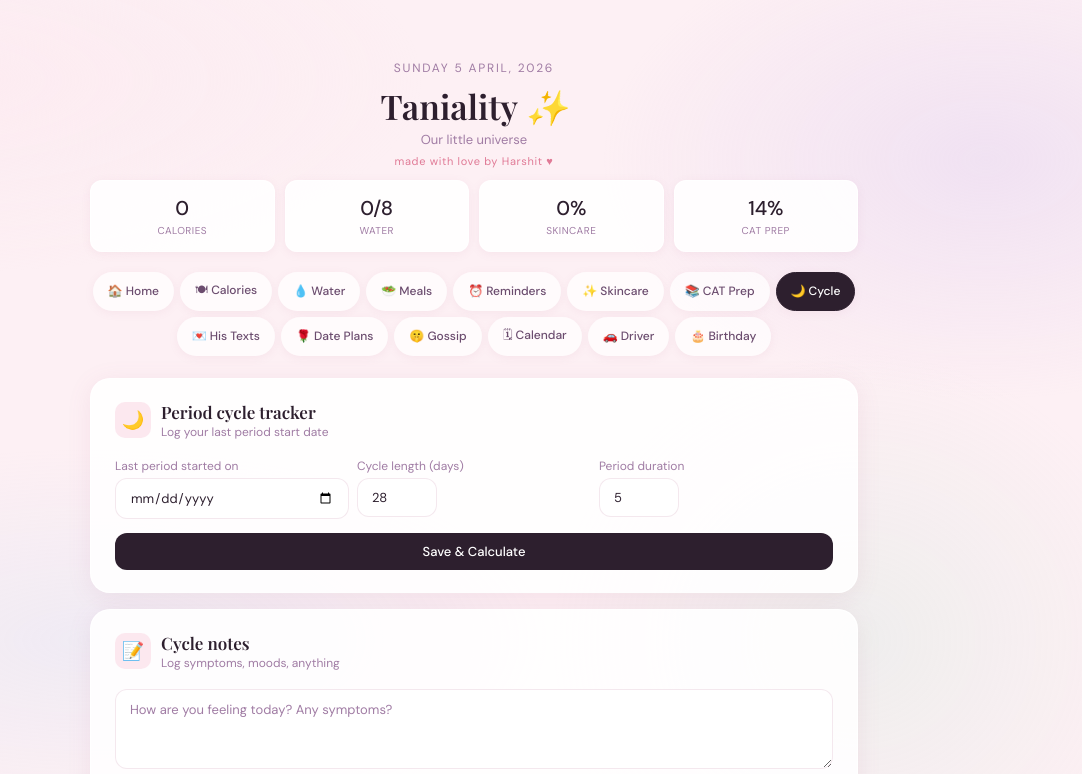
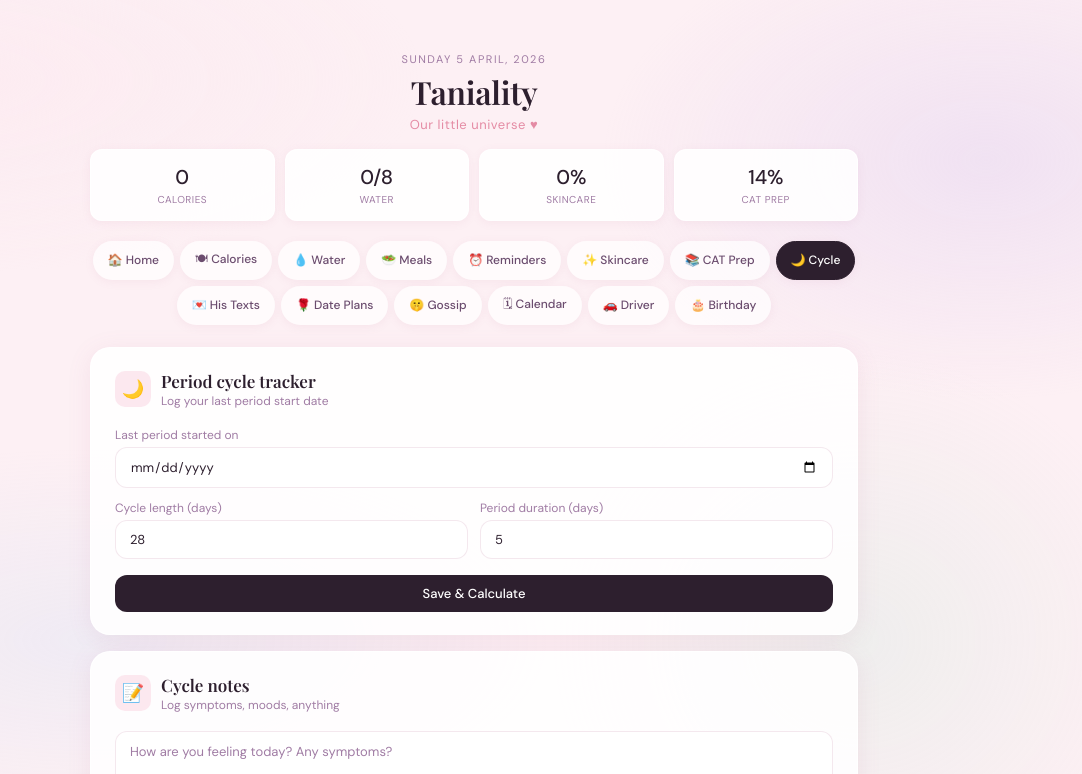
Before and after one commit to HarshitN12/taniality, a plain HTML site: page index.html in a window 1280 px wide. Both pictures are taken after a click on the button "🌙 Cycle". Shown: the top 774 px of the page, without its empty margins (166-1248 px from the left). Drawn offline with nearby package versions, Linux system fonts and the light colour scheme; a web font is replaced by a local one.

Commit message:
Update index.html

```diff
--- a/index.html
+++ b/index.html
@@ -38,12 +38,12 @@ body::before{content:'';position:fixed;inset:0;background:radial-gradient(ellips
 #splash .love-tag{font-size:11px;color:#e07a96;margin-top:4px;letter-spacing:.05em;}
 @keyframes splashPop{from{transform:scale(.4);opacity:0}to{transform:scale(1);opacity:1}}
 .wrap{position:relative;z-index:1;max-width:800px;margin:0 auto;padding:24px 16px 80px;}
-.header{text-align:center;padding:36px 0 12px;animation:fadeUp .8s ease both;}
-.header-date{font-size:12px;letter-spacing:.15em;color:var(--ink-muted);text-transform:uppercase;margin-bottom:10px;}
-.header h1{font-family:'Playfair Display',serif;font-size:34px;color:var(--ink);line-height:1.2;}
+.header{text-align:center;padding:28px 0 16px;animation:fadeUp .8s ease both;}
+.header-date{font-size:11px;letter-spacing:.14em;color:var(--ink-muted);text-transform:uppercase;margin-bottom:8px;}
+.header h1{font-family:'Playfair Display',serif;font-size:32px;font-weight:600;color:var(--ink);line-height:1.15;letter-spacing:-.01em;}
 .header h1 span{color:var(--rose-deep);font-style:italic;}
-.header-sub{font-size:13px;color:var(--ink-muted);margin-top:4px;}
-.header-love{font-size:11px;color:var(--rose-deep);margin-top:6px;letter-spacing:.06em;}
+.header-sub{font-size:13px;color:var(--rose-deep);margin-top:5px;letter-spacing:.04em;opacity:.85;}
+.header-love{display:none;}
 .overview-chips{display:grid;grid-template-columns:repeat(4,1fr);gap:10px;margin-bottom:20px;animation:fadeUp .8s .1s ease both;}
 .chip{background:var(--card-bg);border-radius:var(--radius-sm);padding:14px 8px;text-align:center;box-shadow:var(--shadow-sm);backdrop-filter:blur(8px);border:1px solid rgba(255,255,255,.8);transition:transform .2s;}
 .chip:hover{transform:translateY(-2px);}
@@ -256,9 +256,8 @@ select.inp{appearance:none;}
 
   <div class="header">
     <div class="header-date" id="hdate"></div>
-    <h1>Taniality <span>✨</span></h1>
-    <div class="header-sub">Our little universe</div>
-    <div class="header-love">made with love by Harshit ♥</div>
+    <h1>Taniality</h1>
+    <div class="header-sub">Our little universe ♥</div>
   </div>
 
   <div class="overview-chips">
@@ -426,7 +425,7 @@ select.inp{appearance:none;}
         <button class="btn btn-primary" onclick="addSkinStep()">Add</button>
       </div>
     </div>
-    <div class="with-love">♥ made with love by Harshit</div>
+    <div class="with-love" style="display:none;"></div>
   </div>
 
   <!-- CAT PREP -->
@@ -459,25 +458,27 @@ select.inp{appearance:none;}
       </div>
       <div id="cat-log-list"></div>
     </div>
-    <div class="with-love">♥ you're going to crack CAT, Tania — Harshit believes in you</div>
+    <div class="with-love">♥ Harshit believes in you, Tania</div>
   </div>
 
   <!-- PERIOD CYCLE TRACKER -->
   <div class="section" id="sec-period">
     <div class="card">
       <div class="card-head"><div class="card-icon" style="background:#fce8ef;">🌙</div><div><div class="card-title">Period cycle tracker</div><div class="card-subtitle">Log your last period start date</div></div></div>
-      <div class="input-row" style="margin-bottom:14px;">
-        <div style="flex:1;">
+      <div style="display:flex;flex-direction:column;gap:12px;margin-bottom:16px;">
+        <div>
           <div style="font-size:12px;color:var(--ink-muted);margin-bottom:4px;">Last period started on</div>
           <input class="inp" type="date" id="period-start-input" style="width:100%;">
         </div>
-        <div style="flex:1;">
-          <div style="font-size:12px;color:var(--ink-muted);margin-bottom:4px;">Cycle length (days)</div>
-          <input class="inp" type="number" id="cycle-len-input" value="28" min="21" max="40">
-        </div>
-        <div style="flex:1;">
-          <div style="font-size:12px;color:var(--ink-muted);margin-bottom:4px;">Period duration</div>
-          <input class="inp" type="number" id="period-dur-input" value="5" min="2" max="10">
+        <div style="display:grid;grid-template-columns:1fr 1fr;gap:12px;">
+          <div>
+            <div style="font-size:12px;color:var(--ink-muted);margin-bottom:4px;">Cycle length (days)</div>
+            <input class="inp" type="number" id="cycle-len-input" value="28" min="21" max="40" style="width:100%;">
+          </div>
+          <div>
+            <div style="font-size:12px;color:var(--ink-muted);margin-bottom:4px;">Period duration (days)</div>
+            <input class="inp" type="number" id="period-dur-input" value="5" min="2" max="10" style="width:100%;">
+          </div>
         </div>
       </div>
       <button class="btn btn-primary" style="width:100%;" onclick="saveCycle()">Save & Calculate</button>
@@ -514,7 +515,6 @@ select.inp{appearance:none;}
       <button class="btn btn-primary" style="width:100%;margin-bottom:12px;" onclick="addCycleNote()">Add note</button>
       <div id="cycle-notes-list"></div>
     </div>
-    <div class="with-love">♥ made with love by Harshit — take care of yourself, Tania</div>
   </div>
 
   <!-- MESSAGES FROM HARSHIT -->
@@ -557,7 +557,6 @@ select.inp{appearance:none;}
       <div class="card-head"><div class="card-icon" style="background:#d9c6f0;">📅</div><div><div class="card-title">Upcoming dates</div><div class="card-subtitle">Your plans with Harshit ♥</div></div></div>
       <div id="date-plans-list"></div>
     </div>
-    <div class="with-love">♥ every day with you is a date — Harshit</div>
   </div>
 
   <!-- GOSSIP STORER -->
@@ -611,7 +610,6 @@ select.inp{appearance:none;}
         <button class="btn btn-primary" onclick="addSpecialDate()">Add</button>
       </div>
     </div>
-    <div class="with-love">♥ every date matters — Harshit</div>
   </div>
 
   <!-- DRIVER TRACKER -->
@@ -652,12 +650,12 @@ select.inp{appearance:none;}
     </div>
     <div class="bday-wishes">
       <div class="card-head" style="margin-bottom:14px;"><div class="card-icon" style="background:#fce8ef;">💌</div><div><div class="card-title">A note from Harshit 💌</div></div></div>
-      <div class="wish-item"><span class="wish-emoji">🌸</span>Happy birthday Tania! Today the whole world is a little brighter because you're in it.</div>
-      <div class="wish-item"><span class="wish-emoji">💪</span>You are studying so hard for CAT and I am beyond proud of everything you are becoming.</div>
-      <div class="wish-item"><span class="wish-emoji">✨</span>You take care of yourself, you work on your goals, and you still make time to be the most amazing person I know.</div>
-      <div class="wish-item"><span class="wish-emoji">🎯</span>This year is your year. CAT, growth, health, happiness — all of it is coming your way.</div>
-      <div class="wish-item"><span class="wish-emoji">🥰</span>I made you this little app so every single day feels a little more organised and a little more loved. Because you deserve that every day.</div>
-      <div class="wish-item"><span class="wish-emoji">🎂</span>Here's to you, Tania. My favourite person. Happy birthday. ❤️ — Harshit</div>
+      <div class="wish-item"><span class="wish-emoji">🌸</span>Happy birthday, Tania. The day you were born, the world quietly became a more beautiful place.</div>
+      <div class="wish-item"><span class="wish-emoji">💕</span>Loving you is the easiest thing I have ever done. And I would choose you in every lifetime, every universe, every time.</div>
+      <div class="wish-item"><span class="wish-emoji">🌙</span>You are the person I want to call first when something happens. The one I want beside me when everything is quiet. My person.</div>
+      <div class="wish-item"><span class="wish-emoji">✨</span>You make ordinary days feel like something worth remembering. Just existing with you is my favourite thing.</div>
+      <div class="wish-item"><span class="wish-emoji">🥰</span>I built this little app for you so that every single day feels a little more yours — organised, loved, and taken care of. Because that's all I ever want for you.</div>
+      <div class="wish-item"><span class="wish-emoji">🎂</span>Happy birthday, my favourite person. Here's to you, Tania — all my love, always. ❤️ — Harshit</div>
     </div>
     <div class="card">
       <div class="card-head"><div class="card-icon" style="background:#fdf0f4;">🎁</div><div><div class="card-title">Birthday year bucket list</div></div></div>
```
